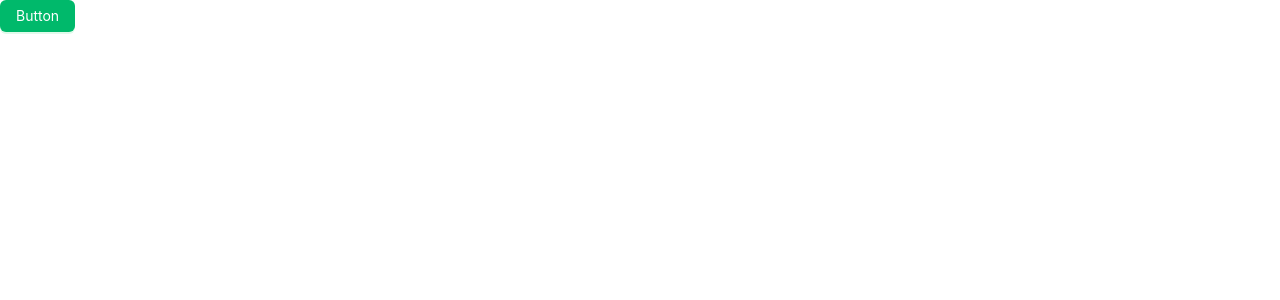
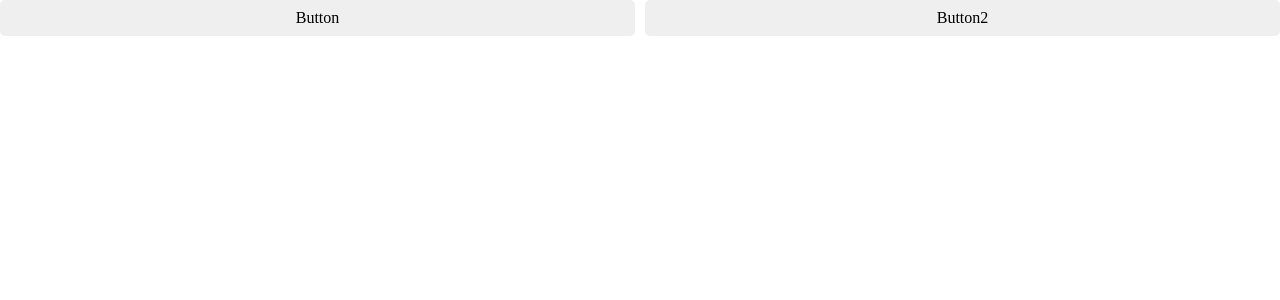
Before and after one commit to khunjeong/basic-survey-template, a React (Create React App) app: page / in a window 1280 px wide. Shown: the top 300 px of the page. Built offline with nearby package versions, Linux system fonts and the light colour scheme.

Commit message:
Feat: Common Component 추가

```diff
--- a/src/App.tsx
+++ b/src/App.tsx
@@ -2,7 +2,7 @@ import type { FC } from 'react';
 import { ConfigProvider } from 'antd';
 import 'antd/dist/reset.css';
 import '@styles/global.css';
-import { Button } from '@components';
+import { Button, FlexContainer } from './components';
 import { Reset } from 'styled-reset';
 
 const App: FC = () => (
@@ -14,7 +14,10 @@ const App: FC = () => (
           colorPrimary: '#00b96b',
         },
       }}>
-      <Button>Button</Button>
+      <FlexContainer style={{ gap: 10 }}>
+        <Button>Button</Button>
+        <Button>Button2</Button>
+      </FlexContainer>
     </ConfigProvider>
   </div>
 );
--- a/src/components/Button/Button.styled.ts
+++ b/src/components/Button/Button.styled.ts
@@ -1,4 +1,21 @@
 import styled from 'styled-components';
-import { Button as AntdButton } from 'antd';
+import { colors } from '../../styles/colors';
 
-export const Button = styled(AntdButton)``;
+export const Button = styled.button`
+  width: 100%;
+  height: 36px;
+  padding: 0 5px;
+  border: none;
+  border-radius: 5px;
+  font-size: 1rem;
+  font-weight: 500;
+  cursor: pointer;
+  &:hover {
+    color: #fff;
+    background-color: ${colors.PRIMARY};
+  }
+  &.active {
+    color: #fff;
+    background-color: ${colors.PRIMARY};
+  }
+`;
--- a/src/components/Button/Button.tsx
+++ b/src/components/Button/Button.tsx
@@ -1,14 +1,7 @@
-import { ButtonHTMLAttributes, DetailedHTMLProps } from 'react';
+import { ReactElement } from 'react';
+import * as S from './Button.styled';
+import { TBaseButtonProps } from './Button.type';
 
-import * as S from './Button.styled';
-
-interface IButtonProps
-  extends DetailedHTMLProps<ButtonHTMLAttributes<HTMLButtonElement>, HTMLButtonElement> {}
-
-const Button = (props: IButtonProps) => {
-  const { children } = props;
-
-  return <S.Button type='primary'>{children}</S.Button>;
-};
+const Button = <T extends TBaseButtonProps>(props: T): ReactElement<T> => <S.Button {...props} />;
 
 export default Button;
--- /dev/null
+++ b/src/components/Button/Button.type.ts
@@ -0,0 +1,3 @@
+import { ButtonHTMLAttributes } from 'react';
+
+export type TBaseButtonProps = ButtonHTMLAttributes<HTMLButtonElement>;
--- /dev/null
+++ b/src/components/Container/Container.styled.ts
@@ -0,0 +1,9 @@
+import styled from 'styled-components';
+import { IFlexContainerProps } from './Container.type';
+
+export const FlexContainer = styled.div<IFlexContainerProps>`
+  display: flex;
+  flex-direction: ${props => props.flexDirection || 'row'};
+  align-items: ${props => props.alignItems || 'center'};
+  justify-content: ${props => props.justifyContent || 'center'};
+`;
--- /dev/null
+++ b/src/components/Container/Container.tsx
@@ -0,0 +1,7 @@
+import { ReactElement } from 'react';
+import * as S from './Container.styled';
+import { IFlexContainerProps } from './Container.type';
+
+export const FlexContainer = <T extends IFlexContainerProps>(props: T): ReactElement<T> => (
+  <S.FlexContainer {...props} />
+);
--- /dev/null
+++ b/src/components/Container/index.ts
@@ -0,0 +1 @@
+export { FlexContainer } from './Container';
--- a/src/components/index.ts
+++ b/src/components/index.ts
@@ -1 +1,2 @@
 export { default as Button } from './Button';
+export { FlexContainer } from './Container';
--- a/src/styles/colors.js
+++ b/src/styles/colors.ts
@@ -1,4 +1,4 @@
-module.exports = {
+export const colors = {
   PRIMARY: '#45D6C8',
   PRIMARY_BRIGHT: '#97EEE6',
   PRIMARY_LIGHT: '#EBFFFD', // Hovered
```
Also changed, not shown: src/components/Container/Container.type.ts (added, +9 -0 lines).
